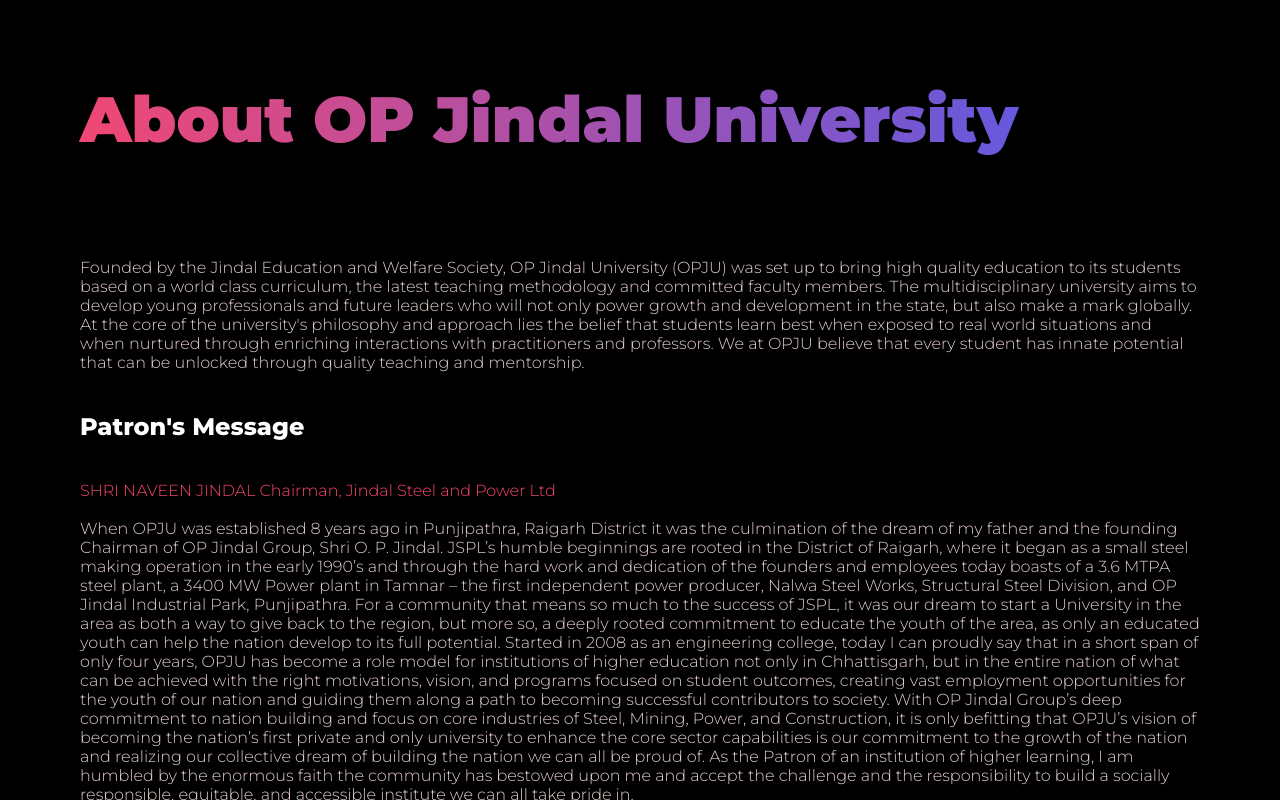
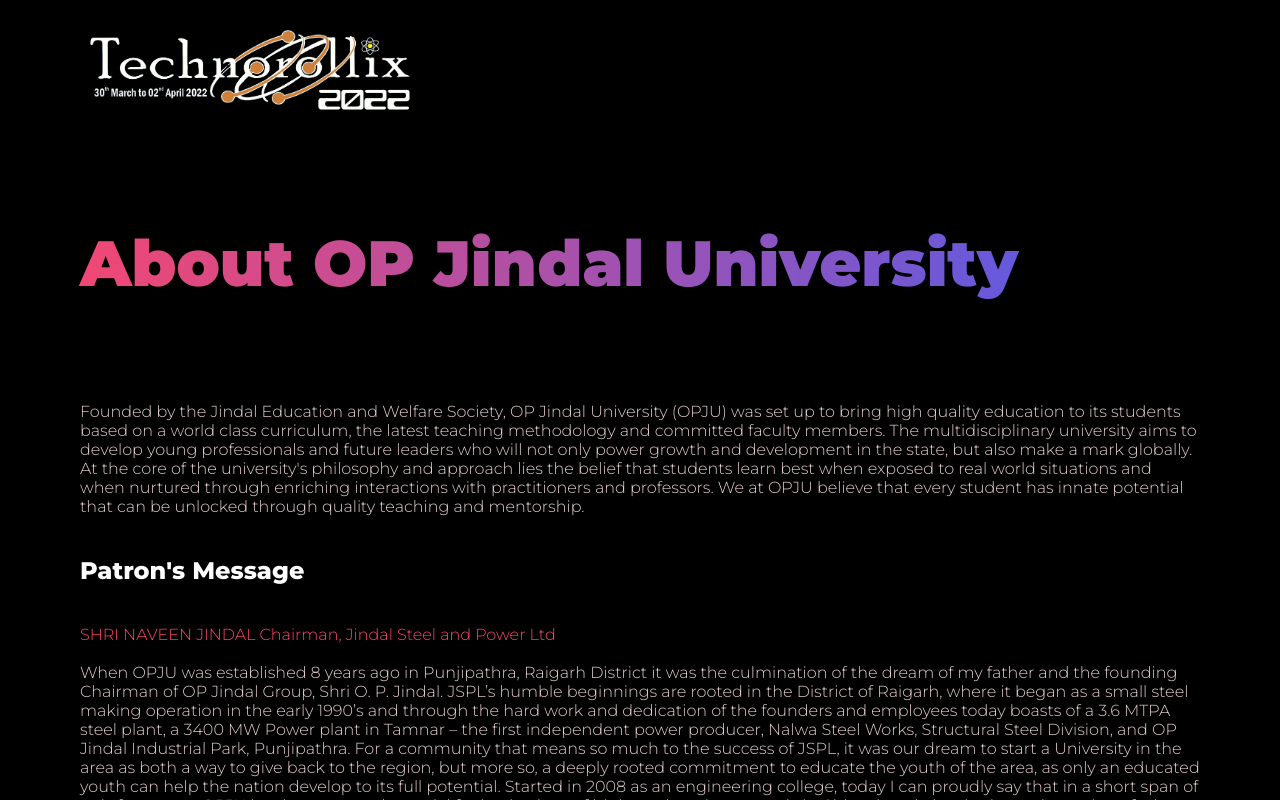
Before and after one commit to Developers-Community-OPJU/techno, a Vue app: page /about in a window 1280 px wide. Shown: the top 800 px of the page. Built offline with nearby package versions, Linux system fonts and the light colour scheme.

Commit message:
About Section Logo Added

```diff
--- a/src/views/AboutView.vue
+++ b/src/views/AboutView.vue
@@ -1,5 +1,6 @@
 <template>
   <div class="about">
+    <img src="../assets/about_logo.png" />
     <h1 class="section-title" data-aos="fade-right">
       About OP Jindal University
     </h1>
@@ -97,4 +98,8 @@
 span {
   color: #fc466b;
 }
+img {
+  padding: 20px 10vh 20px 10vh;
+  height: 100px;
+}
 </style>
```
Also changed, not shown: src/assets/about_logo.png (added).
